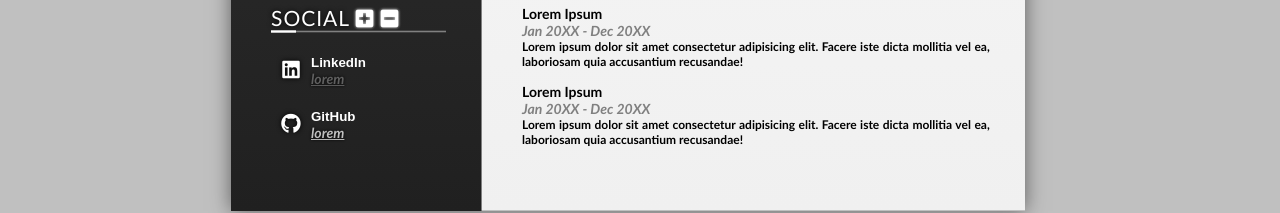
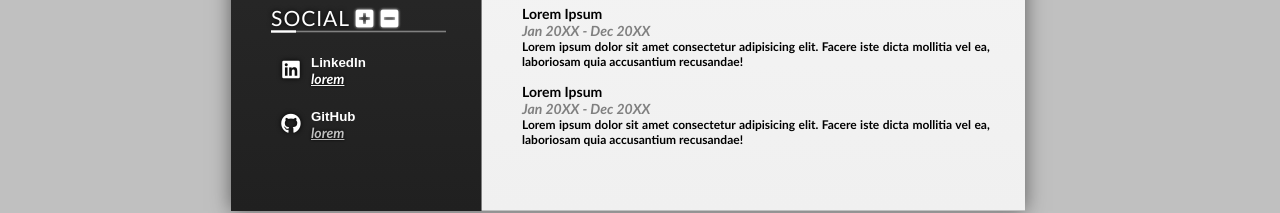
Before and after one commit to psi-chi/modern-cv-template, a Svelte app: page / in a window 1280 px wide. In both pictures the pointer is over the link 327 px from the left and 998 px from the top of the page. Shown: the part 920-1133 px from the top of the page. Built offline with nearby package versions, Linux system fonts and the light colour scheme.

Commit message:
Fixed anchor tag hover

```diff
--- a/public/global.css
+++ b/public/global.css
@@ -30,10 +30,6 @@ a:visited,
 a:active,
 a:link {
   color: #c0c0c0;
-}
-
-a:hover {
-  color: #606060;
 }
 
 em {
--- a/src/App.svelte
+++ b/src/App.svelte
@@ -162,6 +162,10 @@
     text-shadow: 0 0 5px #000;
   }
 
+  :global(a:hover) {
+    color: var(--icon-color);
+  }
+
   main {
     display: grid;
     grid-template-columns: 223px 21cm auto;
```
